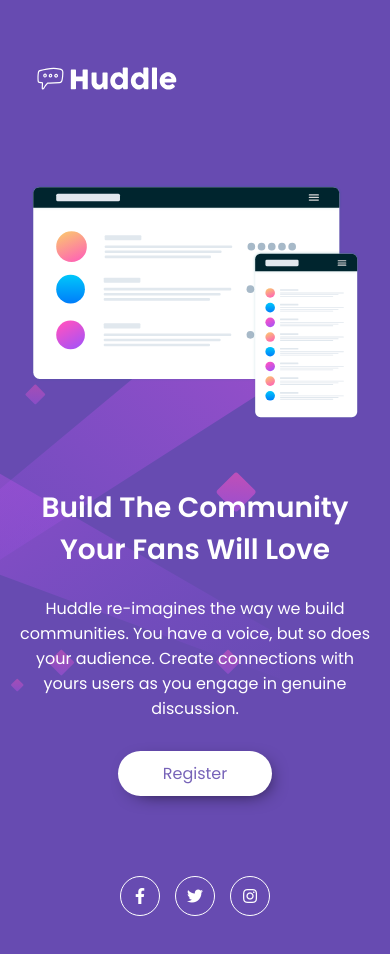
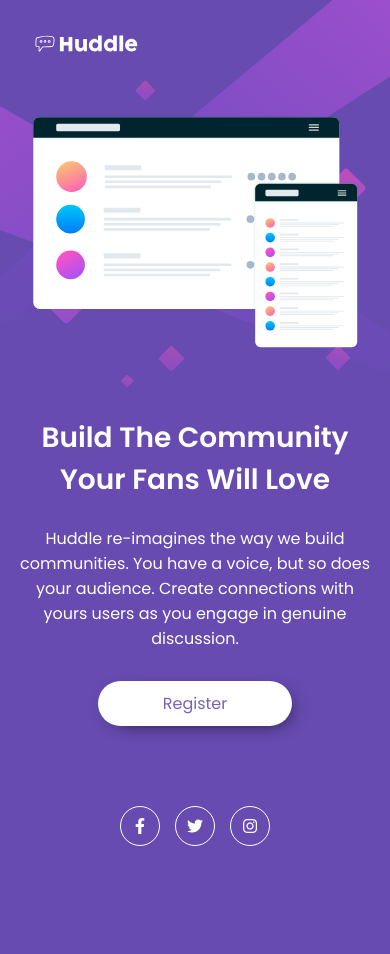
Before and after one commit to caio-colin/quest-huddle-landing-page-with-single-introductory-section-master, a plain HTML site: page index.html in a window 390 px wide. After the commit the page ends 926 px from the top, so only its background shows below. Drawn offline with Linux system fonts and the light colour scheme.

Commit message:
correção de imports e background

```diff
--- a/index.html
+++ b/index.html
@@ -7,7 +7,7 @@
       rel="icon"
       type="image/png"
       sizes="32x32"
-      href="./images/favicon-32x32.png"
+      href="./src/images/favicon-32x32.png"
     />
 
     <title>
@@ -20,19 +20,19 @@
       href="https://fonts.googleapis.com/css2?family=Open+Sans&family=Poppins:wght@400;600&display=swap"
       rel="stylesheet"
     />
-    <link rel="stylesheet" href="src/css/style.css" />
-    <link rel="stylesheet" href="src/css/reset.css">
-    <link rel="stylesheet" href="src/css/responsivo.css">
+    <link rel="stylesheet" href="./src/css/style.css" />
+    <link rel="stylesheet" href="./src/css/reset.css" />
+    <link rel="stylesheet" href="./src/css/responsivo.css" />
   </head>
   <body>
     <div class="container">
       <section class="conteudo-topo">
         <header class="header">
-          <img class="logo" src="./images/logo.svg" alt="logo do site" />
+          <img class="logo" src="./src/images/logo.svg" alt="logo do site" />
         </header>
         <img
           class="illustration"
-          src="/images/illustration-mockups.svg"
+          src="./src/images/illustration-mockups.svg"
           alt="ilustration mockups"
         />
       </section>
@@ -44,7 +44,7 @@
           so does your audience. Create connections with yours users as you
           engage in genuine discussion.
         </p>
-        <a href="" class="btn">Register</a>
+        <a href="#" class="btn">Register</a>
       </section>
     </div>
     <footer class="footer">
@@ -52,16 +52,5 @@
       <a href="#" class="link-social"><i class="fab fa-twitter"></i></a>
       <a href="#" class="link-social"><i class="fab fa-instagram"></i></a>
     </footer>
-    <!--
-      <footer>
-      <p class="attribution">
-        Challenge by
-        <a href="https://www.frontendmentor.io?ref=challenge" target="_blank"
-          >Frontend Mentor</a
-        >. Coded by <a href="#">Caio Colin</a>.
-      </p>
-    </footer>
-
-    -->
   </body>
 </html>
--- a/src/css/responsivo.css
+++ b/src/css/responsivo.css
@@ -9,13 +9,13 @@
 }
 @media (max-width: 900px) {
   body {
-      background-image: url(/images/bg-mobile.svg);
+    background-image: url(../images/bg-mobile.svg);
+    background-position: top;
     background-size: 100%;
     background-repeat: no-repeat;
   }
   .container {
-      margin-top: 60px;
-
+    margin-top: 30px;
     flex-direction: column;
   }
   .container .conteudo-topo {
@@ -40,7 +40,7 @@
     word-wrap: break-word;
   }
   .container .header .logo {
-      width: 180px;
+    width: 220px;
     text-align: left;
     padding-left: 30px;
   }
@@ -49,4 +49,8 @@
   .container .section-info h2 {
     font-size: 28px;
   }
+  .container .header .logo {
+    width: 140px;
+    margin-bottom: 50px;
   }
+}
--- a/src/css/style.css
+++ b/src/css/style.css
@@ -1,6 +1,6 @@
 body {
   font-family: "Poppins", sans-serif;
-  background-image: url(/images/bg-desktop.svg);
+  background-image: url(../images/bg-desktop.svg);
   background-size: cover;
   background-color: #674bb1;
   background-position: -110px;
@@ -48,7 +48,7 @@ body {
 .container .section-info .btn {
   background-color: white;
   border-radius: 26px;
-  padding: 10px 45px;
+  padding: 10px 65px;
   color: #7763b8;
   border: none;
   box-shadow: 5px 5px 20px -10px black;
```
Also changed, not shown: src/images/bg-desktop.svg (renamed from images/bg-desktop.svg), src/images/bg-mobile.svg (renamed from images/bg-mobile.svg), src/images/favicon-32x32.png (renamed from images/favicon-32x32.png), src/images/illustration-mockups.svg (renamed from images/illustration-mockups.svg), src/images/logo.svg (renamed from images/logo.svg), 1 other file. Lines whose indentation alone changed are shown as unchanged.
